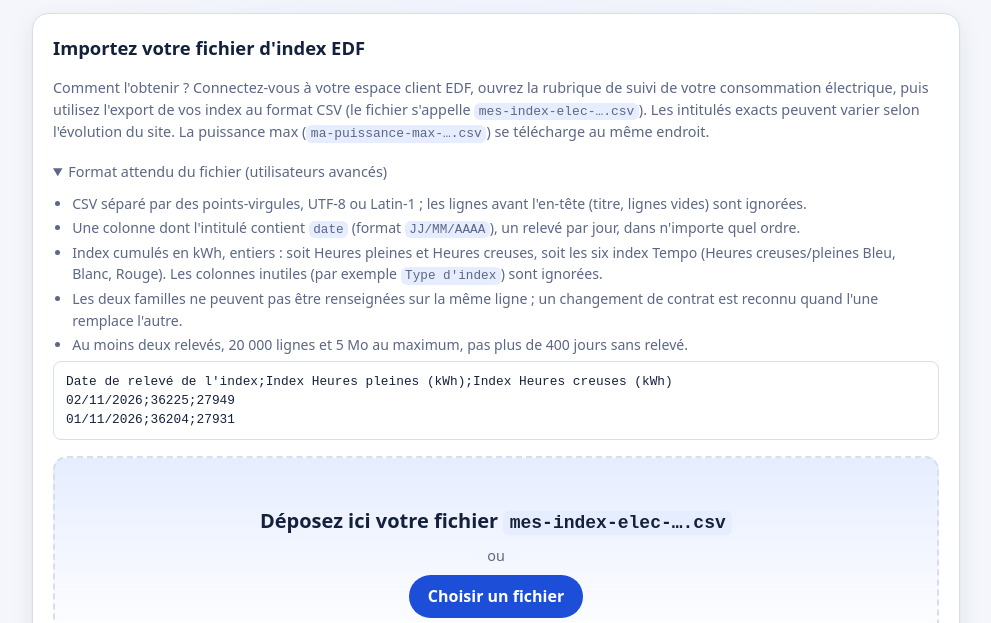
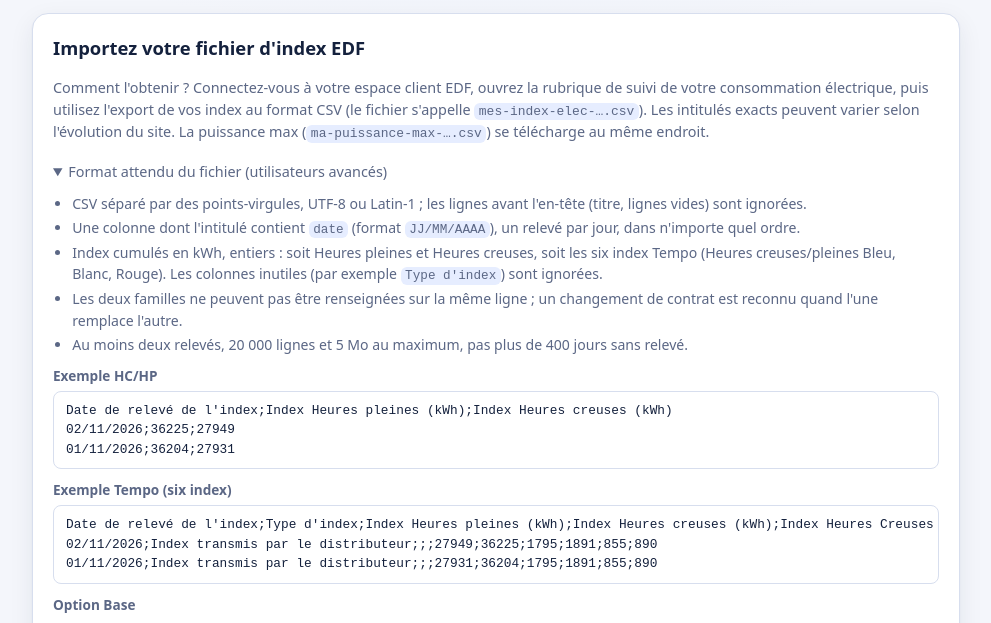
Before and after one commit to vect0r-vicall/TempoSimulateur, a website with bundled scripts: page src/index.html in a window 1280 px wide. Both pictures are taken after a click on the heading "Format attendu du fichier (utilisateurs avancés)". Shown: the part 168-791 px from the top of the page, without its empty margins (144-1135 px from the left). Built offline with nearby package versions, Linux system fonts and the light colour scheme.

Commit message:
feat(import): show HC/HP and Tempo CSV examples plus a Base note
Co-Authored-By: Claude Sonnet 5.5 <noreply@anthropic.com>

```diff
--- a/src/app.css
+++ b/src/app.css
@@ -412,4 +412,6 @@ input[type="date"]:focus-visible, select:focus-visible, .weather-field input:foc
 .format-details > summary { cursor: pointer; color: var(--muted); font-size: .9rem; padding: .25rem 0; }
 .format-list { margin: .4rem 0; padding-left: 1.2rem; font-size: .88rem; color: var(--muted); }
 .format-list li { margin: .2rem 0; }
-.format-sample { margin: .4rem 0 0; padding: .6rem .75rem; overflow-x: auto; font-size: .8rem; border: 1px solid var(--border, currentColor); border-radius: 8px; }
+.format-sample { margin: 0; padding: .6rem .75rem; overflow-x: auto; font-size: .8rem; border: 1px solid var(--border, currentColor); border-radius: 8px; }
+.format-cap { margin: .7rem 0 .25rem; font-size: .85rem; font-weight: 600; color: var(--muted); }
+.format-note { margin: 0; font-size: .85rem; color: var(--muted); }
--- a/src/index.html
+++ b/src/index.html
@@ -31,9 +31,16 @@
         <li>Les deux familles ne peuvent pas &ecirc;tre renseign&eacute;es sur la m&ecirc;me ligne ; un changement de contrat est reconnu quand l'une remplace l'autre.</li>
         <li>Au moins deux relev&eacute;s, 20&nbsp;000 lignes et 5&nbsp;Mo au maximum, pas plus de 400 jours sans relev&eacute;.</li>
       </ul>
+      <p class="format-cap">Exemple HC/HP</p>
       <pre class="format-sample" tabindex="0">Date de relev&eacute; de l'index;Index Heures pleines (kWh);Index Heures creuses (kWh)
 02/11/2026;36225;27949
 01/11/2026;36204;27931</pre>
+      <p class="format-cap">Exemple Tempo (six index)</p>
+      <pre class="format-sample" tabindex="0">Date de relev&eacute; de l'index;Type d'index;Index Heures pleines (kWh);Index Heures creuses (kWh);Index Heures Creuses Bleu (kWh);Index Heures Pleines Bleu (kWh);Index Heures Creuses Blanc (kWh);Index Heures Pleines Blanc (kWh);Index Heures Creuses Rouge (kWh);Index Heures Pleines Rouge (kWh)
+02/11/2026;Index transmis par le distributeur;;;27949;36225;1795;1891;855;890
+01/11/2026;Index transmis par le distributeur;;;27931;36204;1795;1891;855;890</pre>
+      <p class="format-cap">Option Base</p>
+      <p class="format-note">Il n'y a pas de format propre &agrave; Base : un fichier Heures pleines/creuses (ou Tempo) suffit, la simulation Base additionne simplement tous les index.</p>
     </details>
     <div id="dropzone" class="dropzone">
       <p class="dz-title">D&eacute;posez ici votre fichier <code>mes-index-elec-&hellip;.csv</code></p>
```
Also changed, not shown: briefs/import-help-csv-format-impl.md (+2 -0 lines).
